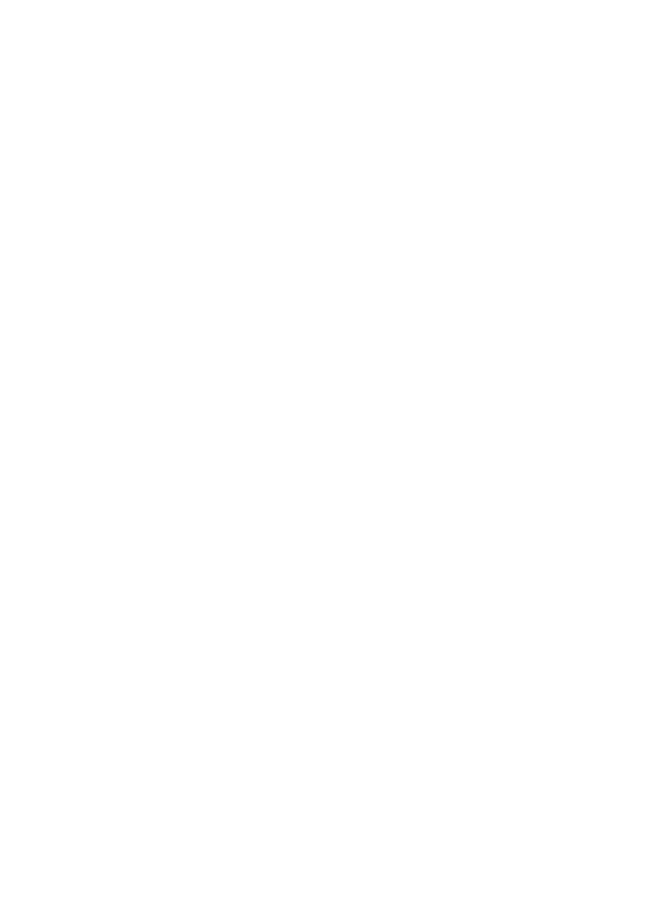
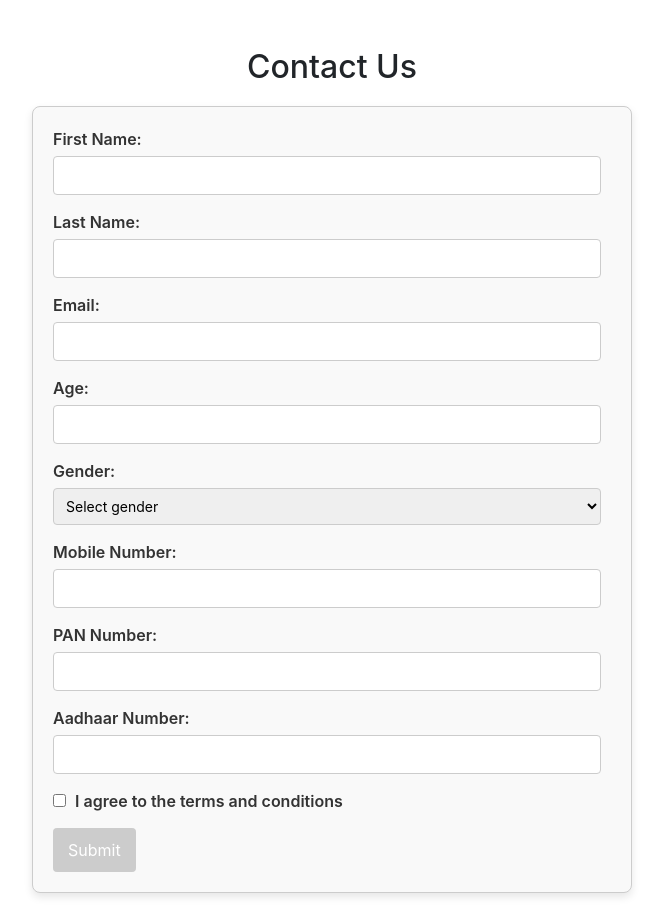
Before and after one commit to ptk244/Brainwave, an Angular app: page /add-user in a window 1280 px wide. Before the commit this address led to /. Shown: the whole page, without its empty margins (308-971 px from the left). Before the commit the page ends 800 px from the top, so only its background shows below. Built offline with nearby package versions, Linux system fonts and the light colour scheme.

Commit message:
user list added

```diff
--- a/src/app/app-routing.module.ts
+++ b/src/app/app-routing.module.ts
@@ -2,11 +2,13 @@ import { NgModule } from '@angular/core';
 import { RouterModule, Routes } from '@angular/router';
 import { IndusspayFrontPageComponent } from './indusspay-front-page/indusspay-front-page.component';
 import { ContactFormComponent } from './contact-form/contact-form.component';
+import { ContactListComponent } from './contact-list/contact-list.component';
 
  const routes: Routes = [
   { path: 'indusspay', component: IndusspayFrontPageComponent },
-  { path: 'contact-us', component: ContactFormComponent },
+  { path: 'add-user', component: ContactFormComponent },
   { path: '', redirectTo: '/indusspay', pathMatch: 'full' },
+  {path:'contactlist', component:ContactListComponent}
 ];
 
 @NgModule({
--- a/src/app/app.module.ts
+++ b/src/app/app.module.ts
@@ -9,6 +9,7 @@ import { ContactFormComponent } from './contact-form/contact-form.component';
 import { ReactiveFormsModule } from '@angular/forms';
 import { RouterModule, Routes } from '@angular/router';
 import { HttpClientModule } from '@angular/common/http';
+import { ContactListComponent } from './contact-list/contact-list.component';
 
 
 
@@ -19,7 +20,8 @@ import { HttpClientModule } from '@angular/common/http';
     AppComponent,
     IndusspayFrontPageComponent,
     FooterComponent,
-    ContactFormComponent
+    ContactFormComponent,
+    ContactListComponent
   ],
   imports: [
     BrowserModule,
--- a/src/app/contact-form/contact-form.component.css
+++ b/src/app/contact-form/contact-form.component.css
@@ -1,8 +1,98 @@
-.container {
-    max-width: 600px;
-    margin: auto;
-  }
 
-  h2 {
-    text-align: center;
-  }
+form {
+  max-width: 600px;
+  margin: 20px auto;
+  padding: 20px;
+  border: 1px solid #ccc;
+  border-radius: 8px;
+  background-color: #f9f9f9;
+  box-shadow: 0px 4px 8px rgba(0, 0, 0, 0.1);
+}
+
+
+div {
+  margin-bottom: 15px;
+}
+
+
+label {
+  display: block;
+  font-weight: 600;
+  margin-bottom: 5px;
+  color: #333;
+}
+
+
+input[type="text"],
+input[type="email"],
+input[type="number"],
+input[type="date"],
+select {
+  width: calc(100% - 10px);
+  padding: 8px;
+  font-size: 14px;
+  border: 1px solid #ccc;
+  border-radius: 4px;
+  box-sizing: border-box;
+  transition: border-color 0.3s ease;
+}
+
+
+input:focus,
+select:focus {
+  border-color: #66afe9;
+  outline: none;
+  box-shadow: 0 0 5px rgba(102, 175, 233, 0.6);
+}
+
+
+input[type="checkbox"] {
+  margin-right: 5px;
+}
+
+
+span {
+  color: red;
+  font-size: 12px;
+  margin-top: 5px;
+  display: block;
+}
+
+
+button {
+  background-color: #28a745;
+  color: white;
+  padding: 10px 15px;
+  font-size: 16px;
+  border: none;
+  border-radius: 4px;
+  cursor: pointer;
+  transition: background-color 0.3s ease;
+}
+
+button:hover {
+  background-color: #218838;
+}
+
+
+button:disabled {
+  background-color: #ccc;
+  cursor: not-allowed;
+}
+
+
+.ng-invalid.ng-touched input,
+.ng-invalid.ng-touched select {
+  border-color: red;
+}
+
+
+p {
+  color: #d9534f;
+  font-weight: bold;
+}
+h2{
+  display: flex;
+    align-items: center;
+    flex-direction: column;
+}
--- a/src/app/contact-form/contact-form.component.html
+++ b/src/app/contact-form/contact-form.component.html
@@ -1,30 +1,98 @@
 <div class="container mt-5">
     <h2>Contact Us</h2>
     <form [formGroup]="contactForm" (ngSubmit)="onSubmit()">
-      <div class="form-group">
-        <label for="name">Name:</label>
-        <input type="text" id="name" class="form-control" formControlName="name">
-        <!-- <div *ngIf="contactForm.get('name').invalid && (contactForm.get('name').touched || contactForm.get('name').dirty)" class="text-danger">
-          Name is required.
-        </div> -->
+
+
+      <div>
+        <label for="first_name">First Name:</label>
+        <input id="first_name" type="text" formControlName="first_name" />
+        <div *ngIf="contactForm.get('first_name')?.invalid && contactForm.get('first_name')?.touched">
+          <span *ngIf="contactForm.get('first_name')?.errors?.['required']">First name is required.</span>
+          <span *ngIf="contactForm.get('first_name')?.errors?.['minlength']">First name must be at least 2 characters long.</span>
+        </div>
       </div>
 
-      <div class="form-group">
-        <label for="email">Email:</label>
-        <input type="email" id="email" class="form-control" formControlName="email">
-        <!-- <div *ngIf="contactForm.get('email').invalid && (contactForm.get('email').touched || contactForm.get('email').dirty)" class="text-danger">
-          Valid email is required.
-        </div> -->
+      <div>
+        <label for="last_name">Last Name:</label>
+        <input id="last_name" type="text" formControlName="last_name" />
+        <div *ngIf="contactForm.get('last_name')?.invalid && contactForm.get('last_name')?.touched">
+          <span *ngIf="contactForm.get('last_name')?.errors?.['required']">Last name is required.</span>
+          <span *ngIf="contactForm.get('last_name')?.errors?.['minlength']">Last name must be at least 2 characters long.</span>
+        </div>
       </div>
 
-      <div class="form-group">
-        <label for="message">Message:</label>
-        <textarea id="message" class="form-control" formControlName="message"></textarea>
-        <!-- <div *ngIf="contactForm.get('message').invalid && (contactForm.get('message').touched || contactForm.get('message').dirty)" class="text-danger">
-          Message must be at least 10 characters long.
-        </div> -->
+      <div>
+        <label for="emailId">Email:</label>
+        <input id="emailId" type="email" formControlName="emailId" />
+        <div *ngIf="contactForm.get('emailId')?.invalid && contactForm.get('emailId')?.touched">
+          <span *ngIf="contactForm.get('emailId')?.errors?.['required']">Email is required.</span>
+          <span *ngIf="contactForm.get('emailId')?.errors?.['email']">Please enter a valid email address.</span>
+        </div>
       </div>
 
-      <button type="submit" class="btn btn-primary" >Submit</button>
+      <div>
+        <label for="age">Age:</label>
+        <input id="age" type="number" formControlName="age" />
+        <div *ngIf="contactForm.get('age')?.invalid && contactForm.get('age')?.touched">
+          <span *ngIf="contactForm.get('age')?.errors?.['required']">Age is required.</span>
+          <span *ngIf="contactForm.get('age')?.errors?.['min']">Age must be at least 18.</span>
+          <span *ngIf="contactForm.get('age')?.errors?.['max']">Age cannot exceed 100.</span>
+        </div>
+      </div>
+
+      <div>
+        <label for="gender">Gender:</label>
+        <select id="gender" formControlName="gender">
+          <option value="" disabled>Select gender</option>
+          <option value="Male">Male</option>
+          <option value="Female">Female</option>
+        </select>
+        <div *ngIf="contactForm.get('gender')?.invalid && contactForm.get('gender')?.touched">
+          <span *ngIf="contactForm.get('gender')?.errors?.['required']">Gender is required.</span>
+        </div>
+      </div>
+
+      <div>
+        <label for="mobilenumber">Mobile Number:</label>
+        <input id="mobilenumber" type="text" formControlName="mobilenumber" />
+        <div *ngIf="contactForm.get('mobilenumber')?.invalid && contactForm.get('mobilenumber')?.touched">
+          <span *ngIf="contactForm.get('mobilenumber')?.errors?.['required']">Mobile number is required.</span>
+          <span *ngIf="contactForm.get('mobilenumber')?.errors?.['pattern']">Mobile number must be exactly 10 digits.</span>
+        </div>
+      </div>
+
+      <div>
+        <label for="pan_no">PAN Number:</label>
+        <input id="pan_no" type="text" formControlName="pan_no" />
+        <div *ngIf="contactForm.get('pan_no')?.invalid && contactForm.get('pan_no')?.touched">
+          <span *ngIf="contactForm.get('pan_no')?.errors?.['required']">PAN number is required.</span>
+          <span *ngIf="contactForm.get('pan_no')?.errors?.['pattern']">Invalid PAN number format.</span>
+        </div>
+      </div>
+
+      <div>
+        <label for="adhaar_no">Aadhaar Number:</label>
+        <input id="adhaar_no" type="text" formControlName="adhaar_no" />
+        <div *ngIf="contactForm.get('adhaar_no')?.invalid && contactForm.get('adhaar_no')?.touched">
+          <span *ngIf="contactForm.get('adhaar_no')?.errors?.['required']">Aadhaar number is required.</span>
+          <span *ngIf="contactForm.get('adhaar_no')?.errors?.['pattern']">Aadhaar number must be exactly 12 digits.</span>
+        </div>
+      </div>
+
+      <div>
+        <label>
+          <input type="checkbox" formControlName="status" /> I agree to the terms and conditions
+        </label>
+        <div *ngIf="contactForm.get('status')?.invalid && contactForm.get('status')?.touched">
+          <span *ngIf="contactForm.get('status')?.errors?.['requiredTrue']">You must agree before submitting.</span>
+        </div>
+      </div>
+
+      <button type="submit" [disabled]="contactForm.invalid">Submit</button>
+
+      <div *ngIf="!contactForm.valid && contactForm.touched">
+        <p>Please fill out all required fields correctly before submitting.</p>
+      </div>
     </form>
+
   </div>
--- a/src/app/contact-form/contact-form.component.ts
+++ b/src/app/contact-form/contact-form.component.ts
@@ -1,6 +1,7 @@
 import { Component } from '@angular/core';
 import { FormBuilder, FormGroup, Validators } from '@angular/forms';
 import { ContactserviceService } from '../services/contactservice.service';
+import { Router } from '@angular/router';
 
 @Component({
   selector: 'app-contact-form',
@@ -10,28 +11,37 @@ import { ContactserviceService } from '../services/contactservice.service';
 export class ContactFormComponent {
   contactForm: FormGroup;
 
-  constructor(private fb: FormBuilder, private contactservice:ContactserviceService) {
+  constructor(private fb: FormBuilder,private router:Router , private contactservice:ContactserviceService) {
     this.contactForm = this.fb.group({
-      name: ['', [Validators.required]],
-      email: ['', [Validators.required, Validators.email]],
-      message: ['', [Validators.required, Validators.minLength(10)]],
+      createdAt: [new Date(), Validators.required],
+      first_name: ['', [Validators.required, Validators.minLength(2)]],
+      last_name: ['', [Validators.required, Validators.minLength(2)]],
+      emailId: ['', [Validators.required, Validators.email]],
+      age: ['', [Validators.required, Validators.min(18), Validators.max(100)]],
+      gender: ['', Validators.required],
+      mobilenumber: ['', [Validators.required, Validators.pattern('^[0-9]{10}$')]],
+      pan_no: ['', [Validators.required, Validators.pattern('[A-Z]{5}[0-9]{4}[A-Z]{1}')]],
+      adhaar_no: ['', [Validators.required, Validators.pattern('^[0-9]{12}$')]],
+      status: [false, Validators.requiredTrue]
     });
   }
 
 
   onSubmit(): void {
-
+    if (this.contactForm.valid) {
       console.log('Form Submitted!', this.contactForm.value);
       this.contactservice.saveData(this.contactForm.value).subscribe({
-        next:(result)=>{
-          console.log("data submitted sucessfully");
+        next: (result) => {
+          console.log('Data submitted successfully', result);
+          this.router.navigate(['/indusspay']);
 
         },
-        error:(error)=>{
-          console.log(error);
-
+        error: (error) => {
+          console.log('Submission error:', error);
         }
-      })
-
+      });
+    } else {
+      console.log('Form is invalid, please review the errors.');
+    }
   }
 }
--- /dev/null
+++ b/src/app/contact-list/contact-list.component.html
@@ -0,0 +1,47 @@
+<div>
+    <button type="button" (click)="onAddUser()" class="btn btn-primary">Primary</button>
+</div>
+<div *ngIf="users.length > 0; else noData">
+    <h2>Saved Users</h2>
+<table class="table">
+    <thead class="thead-light">
+      <tr>
+        <th>#</th>
+          <th>Created At</th>
+          <th>First Name</th>
+          <th>Last Name</th>
+          <th>Email</th>
+          <th>Age</th>
+          <th>Gender</th>
+          <th>Mobile Number</th>
+          <th>PAN No</th>
+          <th>Aadhaar No</th>
+          <th>Status</th>
+          <th>Action</th>
+      </tr>
+    </thead>
+    <tbody>
+        <tr *ngFor="let user of users; let i = index">
+            <td>{{ i + 1 }}</td>
+            <td>{{ user.createdAt | date:'shortDate' }}</td>
+            <td>{{ user.first_name }}</td>
+            <td>{{ user.last_name }}</td>
+            <td>{{ user.emailId }}</td>
+            <td>{{ user.age }}</td>
+            <td>{{ user.gender }}</td>
+            <td>{{ user.mobilenumber }}</td>
+            <td>{{ user.pan_no }}</td>
+            <td>{{ user.adhaar_no }}</td>
+            <td>{{ user.status ? 'Active' : 'Inactive' }}</td>
+            <td>
+                <button type="button" (click)="onEditUser(user)" class="btn btn-outline-success">Edit</button>
+            </td>
+          </tr>
+
+    </tbody>
+  </table>
+</div>
+
+<ng-template #noData>
+    <p>No users found. Please submit the form to save a user.</p>
+</ng-template>
--- a/src/app/indusspay-front-page/indusspay-front-page.component.ts
+++ b/src/app/indusspay-front-page/indusspay-front-page.component.ts
@@ -11,6 +11,6 @@ export class IndusspayFrontPageComponent {
   constructor(private router: Router) {}
 
   contactform(){
-    this.router.navigate(['/contact-us']);
+    this.router.navigate(['/contactlist']);
   }
 }
--- a/src/app/services/contactservice.service.ts
+++ b/src/app/services/contactservice.service.ts
@@ -12,4 +12,8 @@ export class ContactserviceService {
   saveData(data:any){
     return this.http.post(this.url,data);
    }
+
+   getuserList(){
+    return this.http.get(this.url)
+   }
 }
```
Also changed, not shown: src/app/contact-list/contact-list.component.ts (added, +37 -0 lines), src/app/contact-list/contact-list.component.css (added), 1 other file (tests, documents, lock files or other folders).
